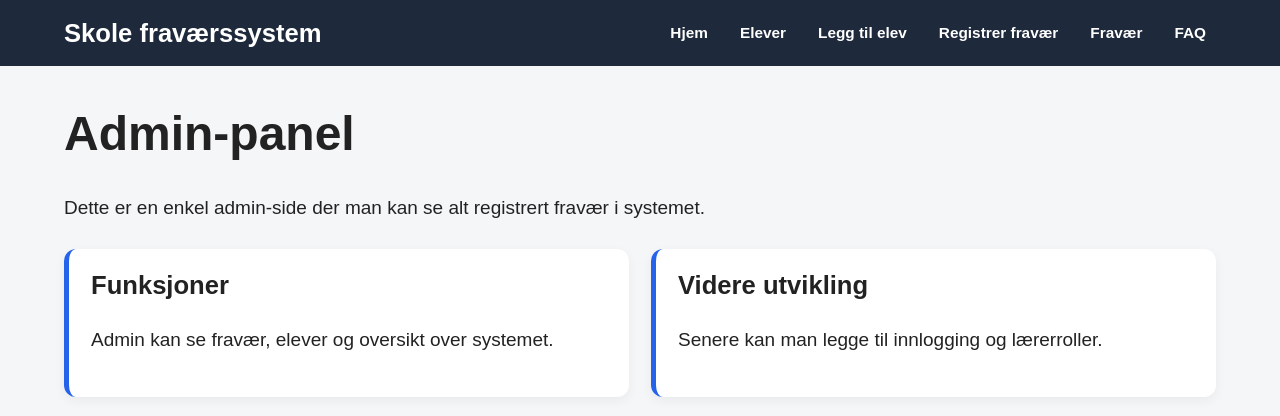
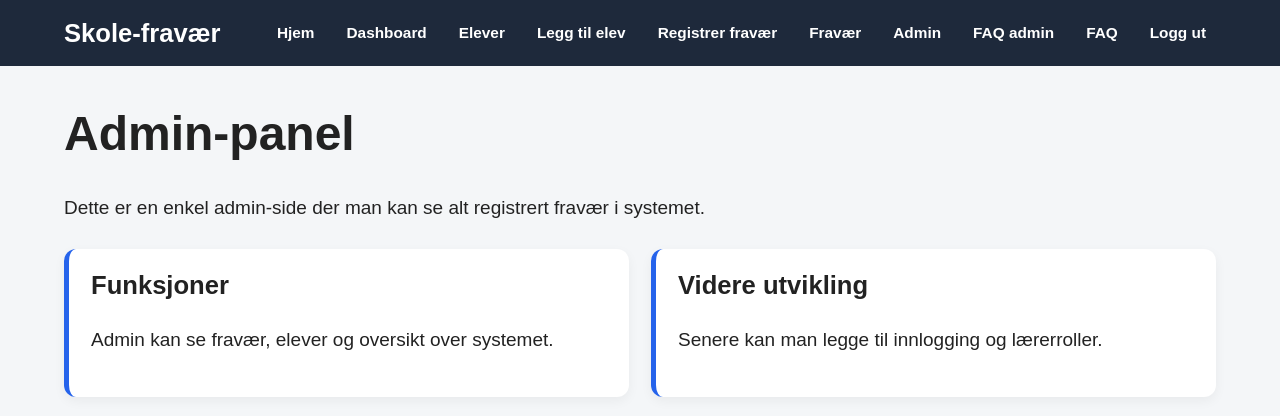
Before and after one commit to stgk08/skole_fraevar_system, a Flask app: page /admin in a window 1280 px wide. Shown: the top 416 px of the page. Run offline with Flask 3, Linux system fonts and the light colour scheme; the visitor is signed in with stand-in values (Sample User, id 1); data that the repository does not hold is empty.

Commit message:
Update navigation structure and links in base.html

```diff
--- a/templates/base.html
+++ b/templates/base.html
@@ -8,15 +8,25 @@
 <body>
 
 <nav>
-        <h2>Skole fraværssystem</h2>
+    <h2>Skole-fravær</h2>
 
     <div>
         <a href="/">Hjem</a>
+        <a href="/dashboard">Dashboard</a>
         <a href="/elever">Elever</a>
         <a href="/legg-til-elev">Legg til elev</a>
         <a href="/registrer-fravaer">Registrer fravær</a>
         <a href="/fravaer">Fravær</a>
+        <a href="/admin">Admin</a>
+        <a href="/admin/faq">FAQ admin</a>
         <a href="/faq">FAQ</a>
+
+        {% if session.get("bruker_id") %}
+            <a href="/logout">Logg ut</a>
+        {% else %}
+            <a href="/login">Logg inn</a>
+            <a href="/register">Registrer</a>
+        {% endif %}
     </div>
 </nav>
 
```
Lines whose indentation alone changed are shown as unchanged.
